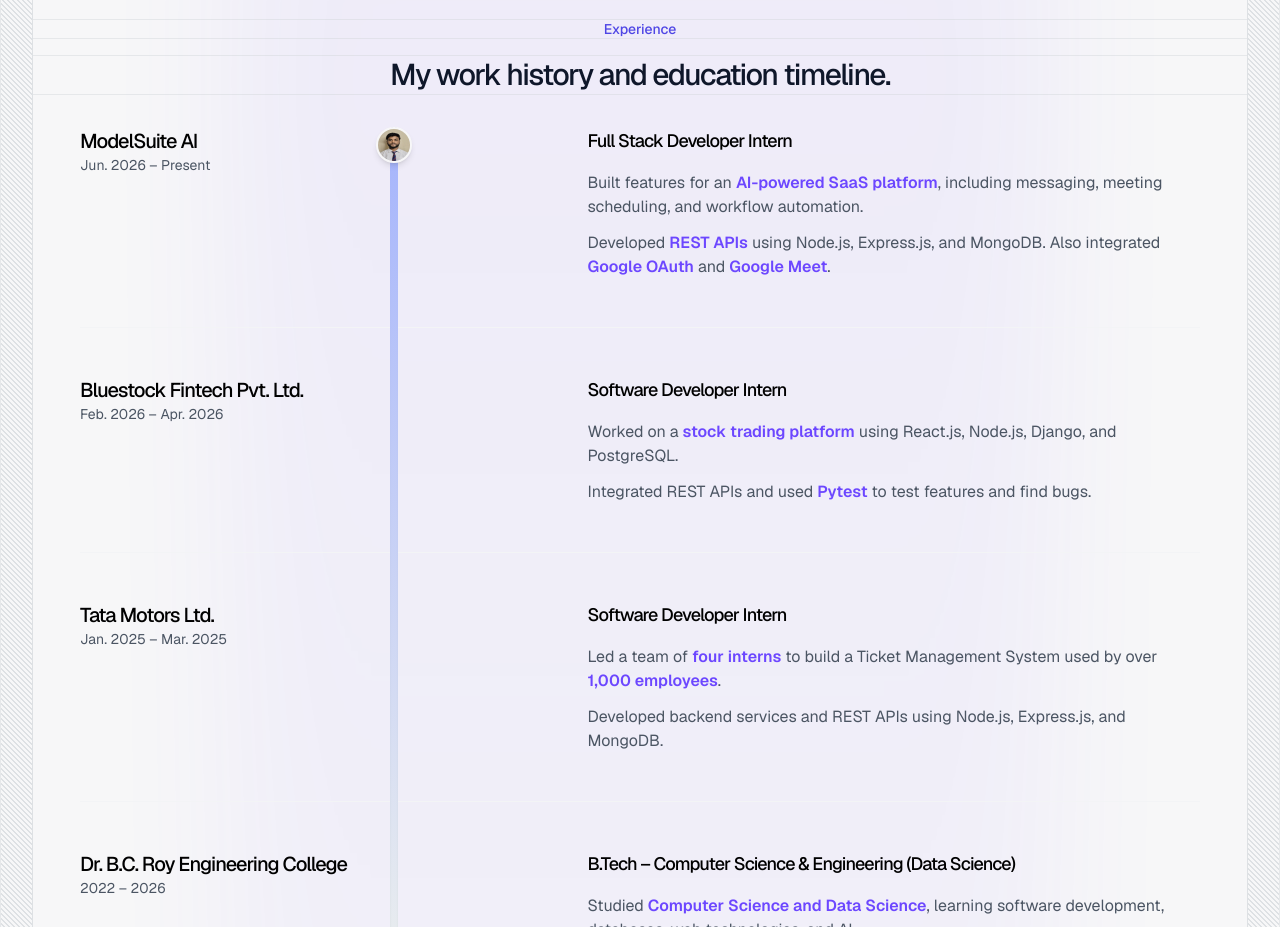
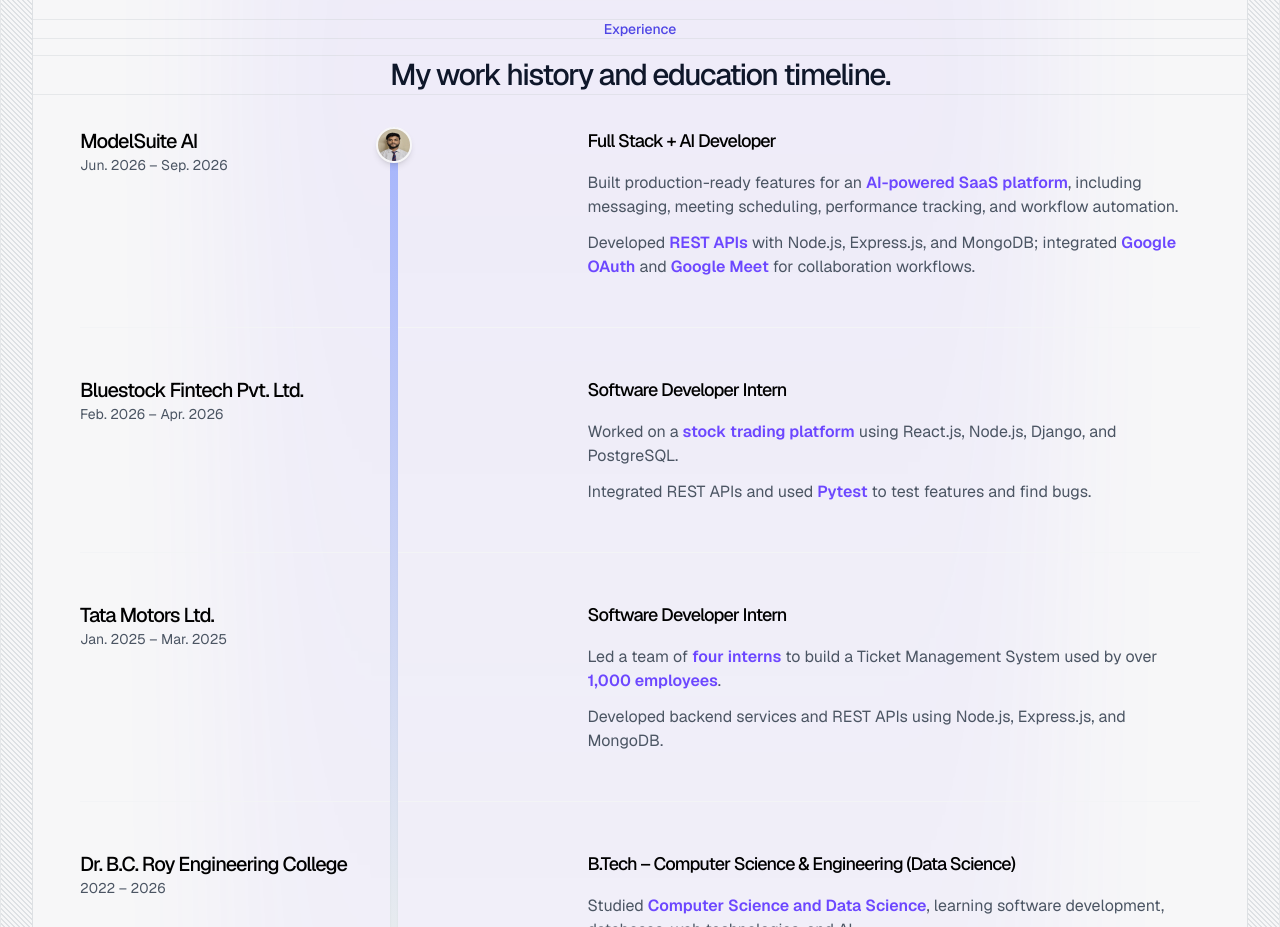
Before and after one commit to shishir-21/personal-site, a Next.js app: page / in a window 1280 px wide. Shown: the part 3200-4127 px from the top of the page. Built offline with nearby package versions, Linux system fonts and the light colour scheme; no server answers.

Commit message:
refactor: strengthen experience section

```diff
--- a/app/components/Resume.tsx
+++ b/app/components/Resume.tsx
@@ -6,13 +6,13 @@
     experiences: [
       {
         company: "ModelSuite AI",
-        period: "Jun. 2026 – Present",
+        period: "Jun. 2026 – Sep. 2026",
         positions: [
           {
-            title: "Full Stack Developer Intern",
+            title: "Full Stack + AI Developer",
             description: [
-              `Built features for an {{AI-powered SaaS platform}}, including messaging, meeting scheduling, and workflow automation.`,
-              `Developed {{REST APIs}} using Node.js, Express.js, and MongoDB. Also integrated {{Google OAuth}} and {{Google Meet}}.`,
+              `Built production-ready features for an {{AI-powered SaaS platform}}, including messaging, meeting scheduling, performance tracking, and workflow automation.`,
+              `Developed {{REST APIs}} with Node.js, Express.js, and MongoDB; integrated {{Google OAuth}} and {{Google Meet}} for collaboration workflows.`,
             ],
           },
         ],
```
